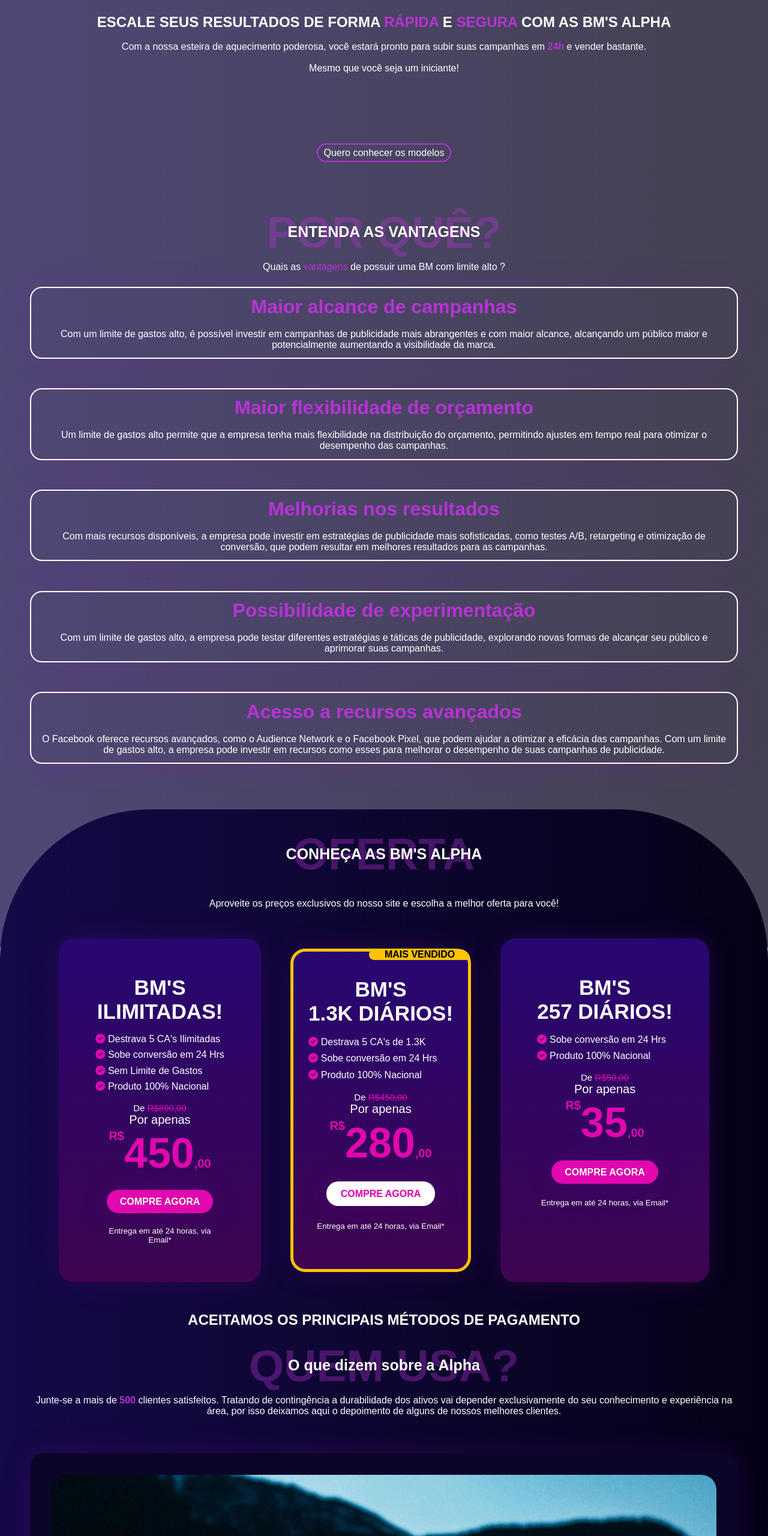
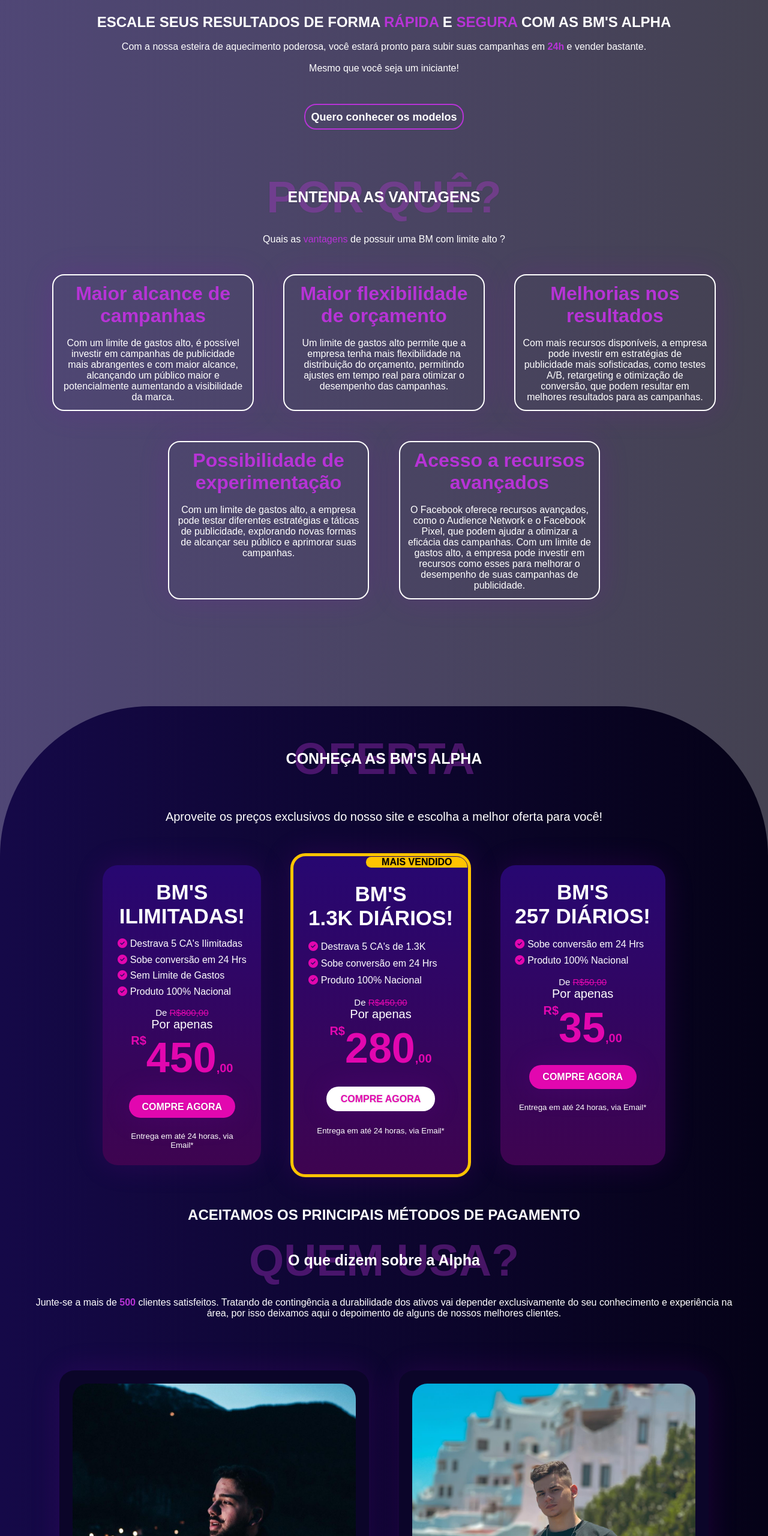
Before and after one commit to alphafarm/alphafarm, a plain HTML site: page index.html in a window 1280 px wide. Shown: the part 240-2800 px from the top of the page at 60% size. Drawn offline with Linux system fonts and the light colour scheme; a web font is replaced by a local one.

Commit message:
adaptacao mobile

```diff
--- a/index.html
+++ b/index.html
@@ -46,7 +46,7 @@
               bastante. <br /><br />
               Mesmo que você seja um iniciante!
             </p>
-            <div class="margin-10">
+            <div class="btn-section margin-10">
               <a class="btn btn-leaky" href="#offer"
                 >Quero conhecer os modelos</a
               >
--- a/styles/mobile.css
+++ b/styles/mobile.css
@@ -307,6 +307,86 @@
     height: 25%;
   }
 }
+
+/* Large devices (laptops/desktops, 992px and up) */
+@media only screen and (min-width: 992px) {
+  .btn-section {
+    margin-top: 5%;
+    margin-bottom: 10%;
+  }
+
+  .btn-leaky {
+    font-size: 18px;
+    padding: 1%;
+    font-weight: bold;
+  }
+
+  .title-box {
+    margin: 5%;
+  }
+
+  .header-cards-title {
+    margin: 2%;
+  }
+
+  .card {
+    width: 25%;
+  }
+
+  .padding-bottom-20 {
+    padding-bottom: 60%;
+  }
+
+  .section-offer {
+    margin-top: -50%;
+    padding-bottom: 60%;
+  }
+
+  .section-offer > p {
+    font-size: 20px;
+  }
+
+  .card-offer {
+    padding: 2% !important;
+    height: 450px;
+  }
+
+  .card-offer-yellow {
+    height: 480px;
+  }
+
+  .offer-tag {
+    top: -5%;
+    left: 40%;
+  }
+
+  .depoiments {
+    display: flex !important;
+  }
+
+  .depoiment-card {
+    width: 40%;
+  }
+
+  .bg-logo {
+    background-size: 35%;
+  }
+
+  .footer {
+    margin-top: -50%;
+  }
+
+  .footer-logo {
+    width: 15%;
+    height: 15%;
+  }
+}
+
+@media only screen and (min-width: 200px) {
+  .depoiment-audio > audio {
+    width: 50%;
+  }
+}
 /* Small devices (portrait tablets and large phones, 600px and up)
 @media only screen and (min-width: 600px) {
   ...;
```
